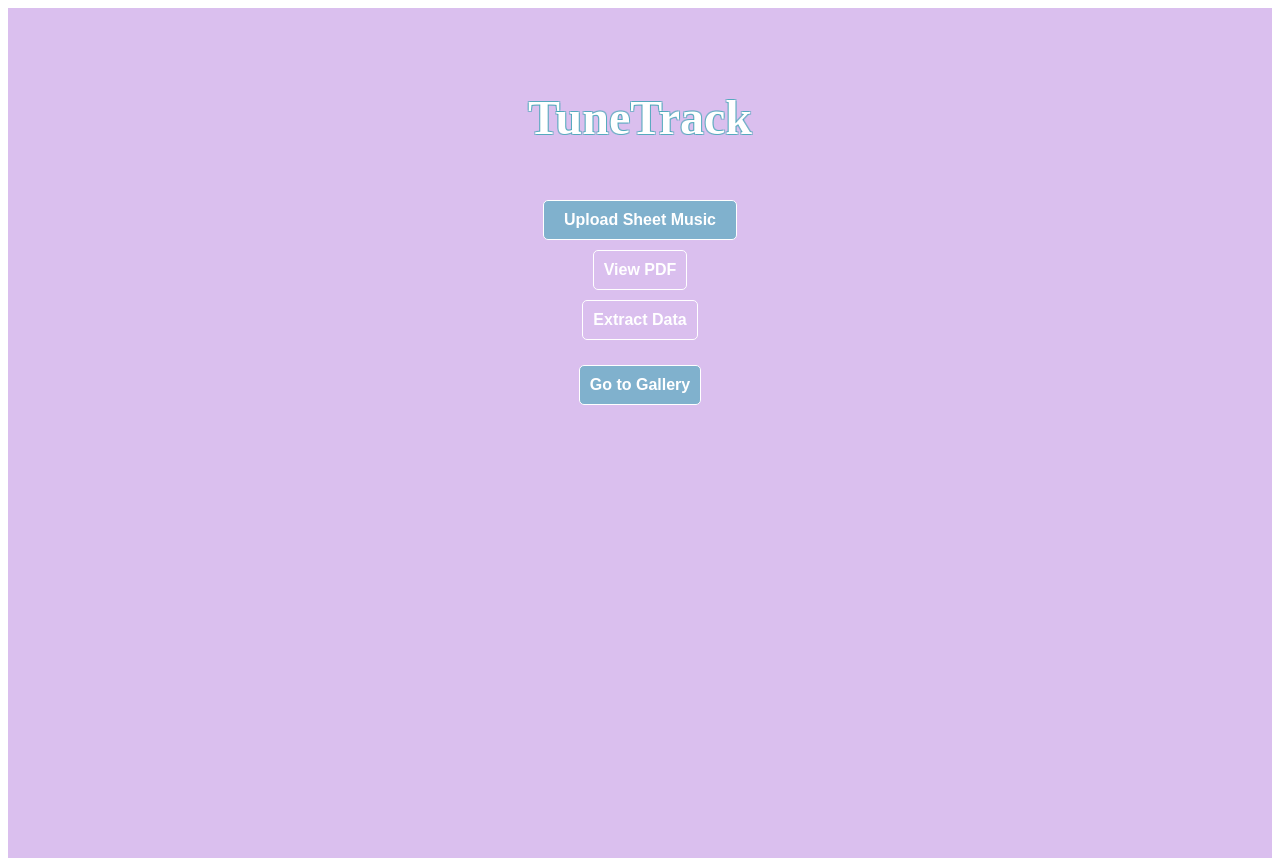
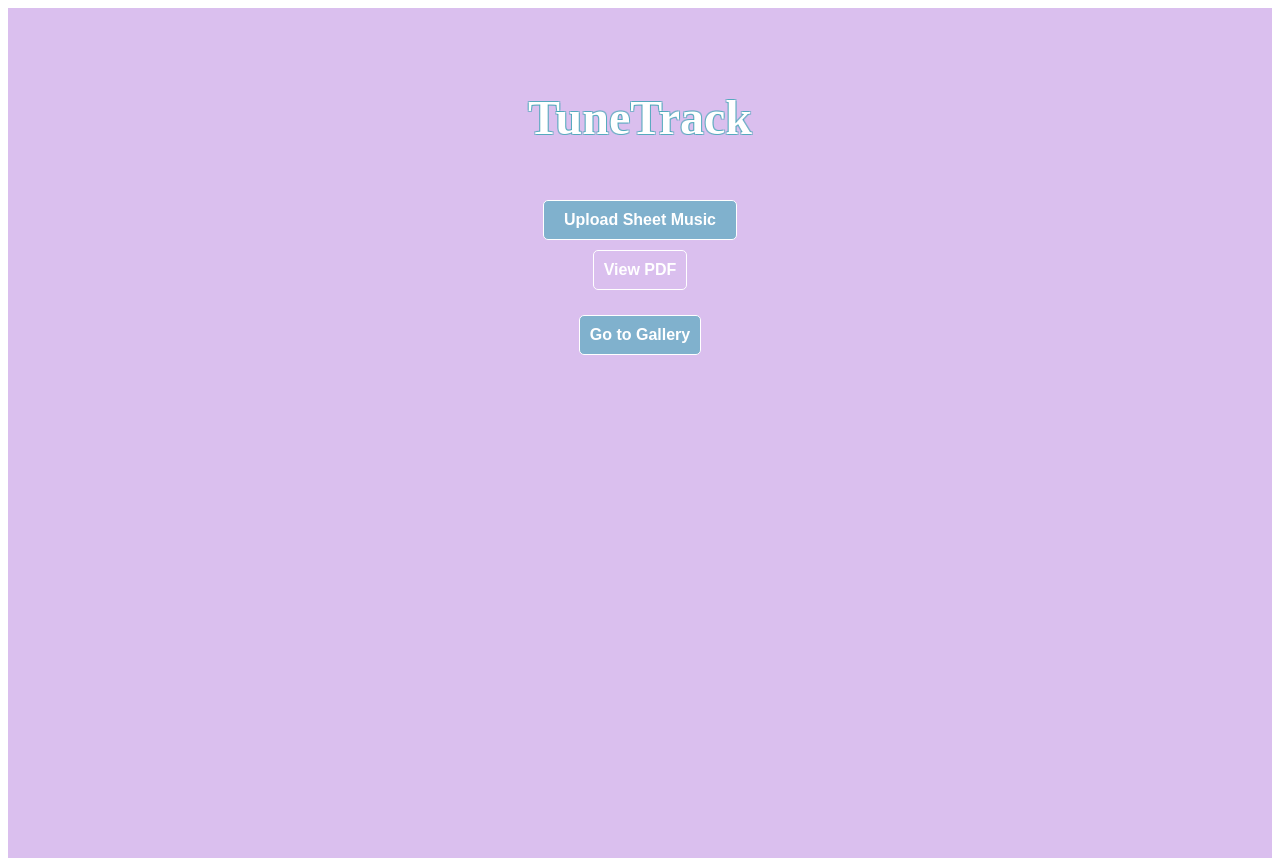
Before and after one commit to kaede4318/TuneTrack, a Next.js app: page /Home in a window 1280 px wide. Built offline with nearby package versions, Linux system fonts and the light colour scheme.

Commit message:
clean up

```diff
--- a/pages/Home.js
+++ b/pages/Home.js
@@ -12,6 +12,9 @@ const Home = () => {
   const [selectedFile, setSelectedFile] = useState(null);
   const [pngDataUrl, setPngDataUrl] = useState(null);
 
+  // Opens the inputted pdf in another tab
+  // We don't really need this but its nice to display the pdf back
+  // to show that the upload was successful
   const viewPDF = () => {
     if (selectedFile) {
       const fileURL = URL.createObjectURL(selectedFile);
@@ -34,6 +37,7 @@ const Home = () => {
     const context = canvas.getContext('2d');
 
     // Render only the top 1/3 of the PDF page onto the canvas
+    // Note: we render only the top 1/3 to make the CV noggin more efficient
     const renderContext = {
       canvasContext: context,
       viewport: viewport.clone({ height: viewport.height / 3 })
@@ -43,14 +47,8 @@ const Home = () => {
 
     const croppedDataUrl = canvas.toDataURL('image/png');
     setPngDataUrl(croppedDataUrl);
-  };
 
-  const extractData = async () => {
-    if (!pngDataUrl) {
-      alert("No PNG data available!");
-      return;
-    }
-
+    // Send the cropped png to noggin
     const response = await fetch(
       'https://noggin.rea.gent/intense-sole-1123',
       {
@@ -95,7 +93,6 @@ const Home = () => {
         />
       </div>
       <button onClick={viewPDF}>View PDF</button>
-      <button onClick={extractData}>Extract Data</button>
       <Link href="/Gallery" legacyBehavior>
         <a>
           <button id="galleryNavButton">
```
